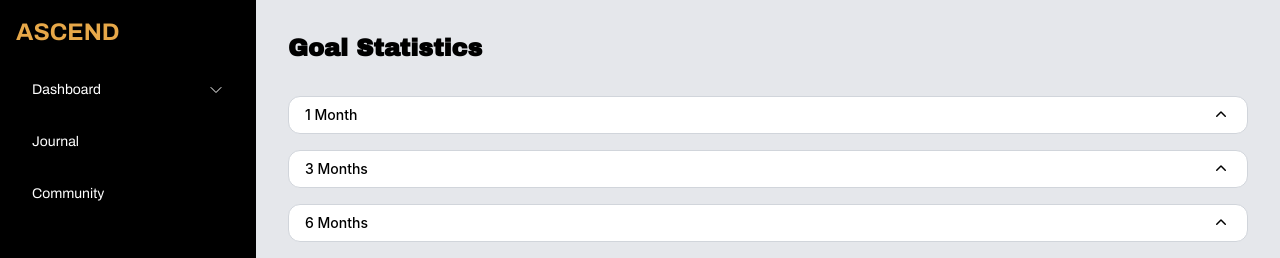
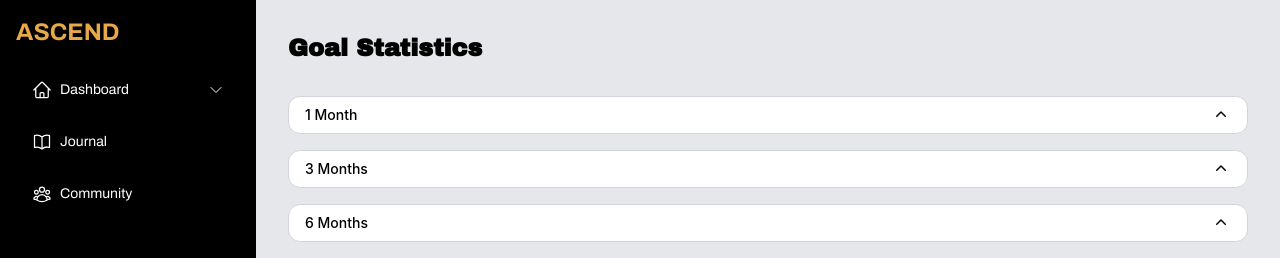
Before and after one commit to s-gebby/ascent, a React (Vite) app: page /stats in a window 1280 px wide. Shown: the top 258 px of the page. Built offline with nearby package versions, Linux system fonts and the light colour scheme; no server answers; the database is empty; sample sign-in values are in the browser's storage.

Commit message:
Added badges to TaskList.jsx

```diff
--- a/src/components/Sidebar.jsx
+++ b/src/components/Sidebar.jsx
@@ -1,6 +1,7 @@
 import { useState } from 'react';
 import { Link, useNavigate } from 'react-router-dom';
-import { XMarkIcon, Bars3Icon, ChevronDownIcon, ChevronUpIcon } from '@heroicons/react/24/outline';
+import { XMarkIcon, Bars3Icon, ChevronDownIcon, ChevronUpIcon, HomeIcon, ChartBarIcon, ClipboardIcon, BookOpenIcon, UserGroupIcon } from '@heroicons/react/24/outline';
+
 
   export default function Sidebar({ isOpen, setIsOpen }) {
     const navigate = useNavigate();
@@ -57,7 +58,10 @@ import { XMarkIcon, Bars3Icon, ChevronDownIcon, ChevronUpIcon } from '@heroicons
             <ul>
               <li className="mb-4">
                 <div className="flex items-center justify-between py-2 px-4 hover:bg-ascend-blue rounded cursor-pointer text-sm">
-                  <span onClick={handleDashboardClick}>Dashboard</span>
+                  <span onClick={handleDashboardClick} className="flex items-center">
+                    <HomeIcon className="h-5 w-5 mr-2" />
+                    Dashboard
+                  </span>
                   <button onClick={toggleNestedList} className="ml-2">
                     {isDashboardExpanded ? (
                       <ChevronUpIcon className="h-4 w-4" />
@@ -69,19 +73,31 @@ import { XMarkIcon, Bars3Icon, ChevronDownIcon, ChevronUpIcon } from '@heroicons
                 {isDashboardExpanded && (
                   <ul className="ml-4 mt-2">
                     <li className="mb-2">
-                      <Link to="/stats" className="block py-1 px-4 hover:bg-gray-700 rounded text-sm">Stats</Link>
+                      <Link to="/stats" className="flex items-center py-1 px-4 hover:bg-gray-700 rounded text-sm">
+                        <ChartBarIcon className="h-4 w-4 mr-2" />
+                        Stats
+                      </Link>
                     </li>
                     <li className="mb-2">
-                      <Link to="/tasklist" className="block py-1 px-4 hover:bg-gray-700 rounded text-sm">Task List</Link>
+                      <Link to="/tasklist" className="flex items-center py-1 px-4 hover:bg-gray-700 rounded text-sm">
+                        <ClipboardIcon className="h-4 w-4 mr-2" />
+                        Task List
+                      </Link>
                     </li>
                   </ul>
                 )}
               </li>
               <li className="mb-4">
-                <Link to="/journal" className="block py-2 px-4 hover:bg-ascend-blue rounded text-sm">Journal</Link>
+                <Link to="/journal" className="flex items-center py-2 px-4 hover:bg-ascend-blue rounded text-sm">
+                  <BookOpenIcon className="h-5 w-5 mr-2" />
+                  Journal
+                </Link>
               </li>
               <li className="mb-4">
-                <Link to="/community" className="block py-2 px-4 hover:bg-ascend-blue rounded text-sm">Community</Link>
+                <Link to="/community" className="flex items-center py-2 px-4 hover:bg-ascend-blue rounded text-sm">
+                  <UserGroupIcon className="h-5 w-5 mr-2" />
+                  Community
+                </Link>
               </li>
             </ul>
           </nav>
--- a/src/components/TaskList.jsx
+++ b/src/components/TaskList.jsx
@@ -157,11 +157,11 @@ export default function TaskList() {
     }
   }
 
-  const filteredTasks = tasks
-    .filter(task =>
-      task.text.toLowerCase().includes(searchTerm.toLowerCase()) ||
-      task.category.toLowerCase().includes(searchTerm.toLowerCase())
-    )
+  const filteredTasks = (tasks || [])
+  .filter(task =>
+    (task.text?.toLowerCase() || '').includes(searchTerm.toLowerCase()) ||
+    (task.category?.toLowerCase() || '').includes(searchTerm.toLowerCase())
+  )
     .sort((a, b) => {
       if (sortBy === 'dueDate') {
         return sortOrder === 'asc'
--- a/src/styles/datepicker-custom.css
+++ b/src/styles/datepicker-custom.css
@@ -41,7 +41,7 @@
 }
 
 .react-datepicker__day--selected {
-  background-color: #3b82f6;
+  background-color: #2563eb;
   color: #ffffff;
   font-weight: 600;
 }
```
